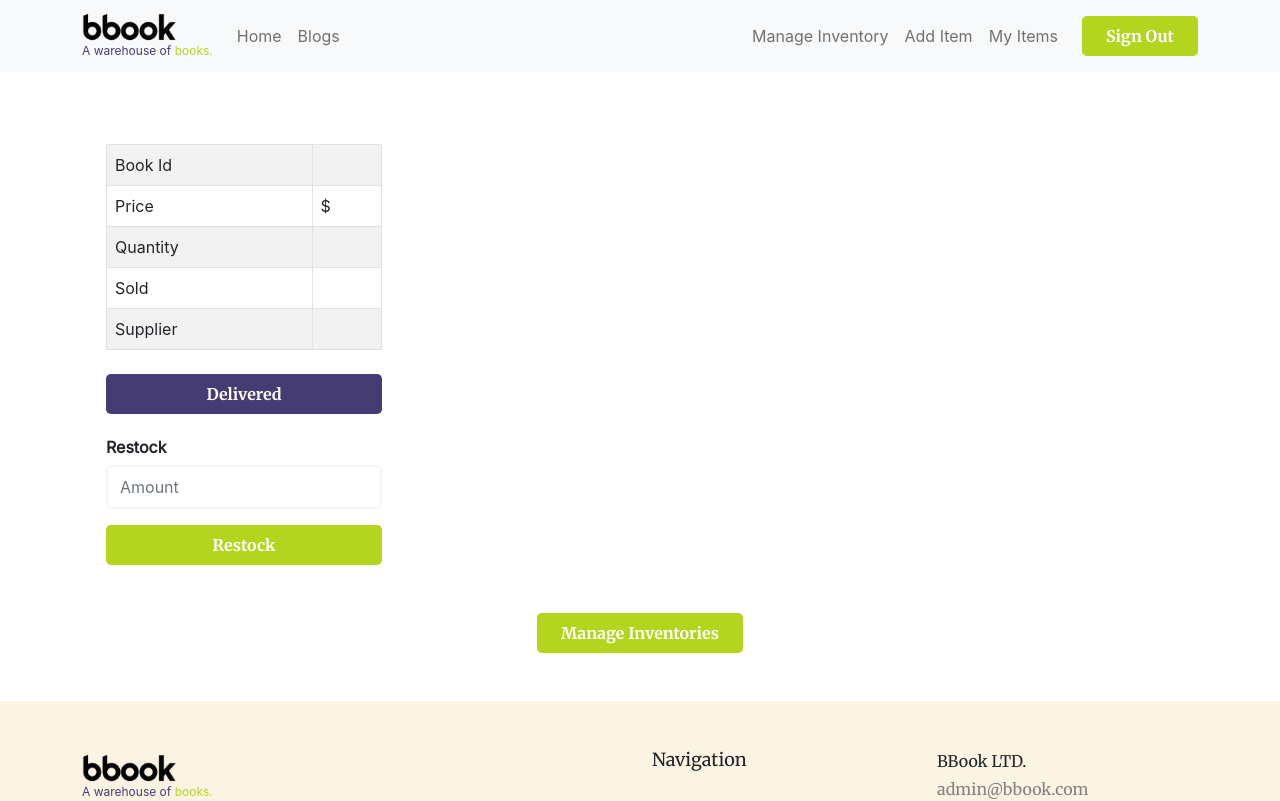
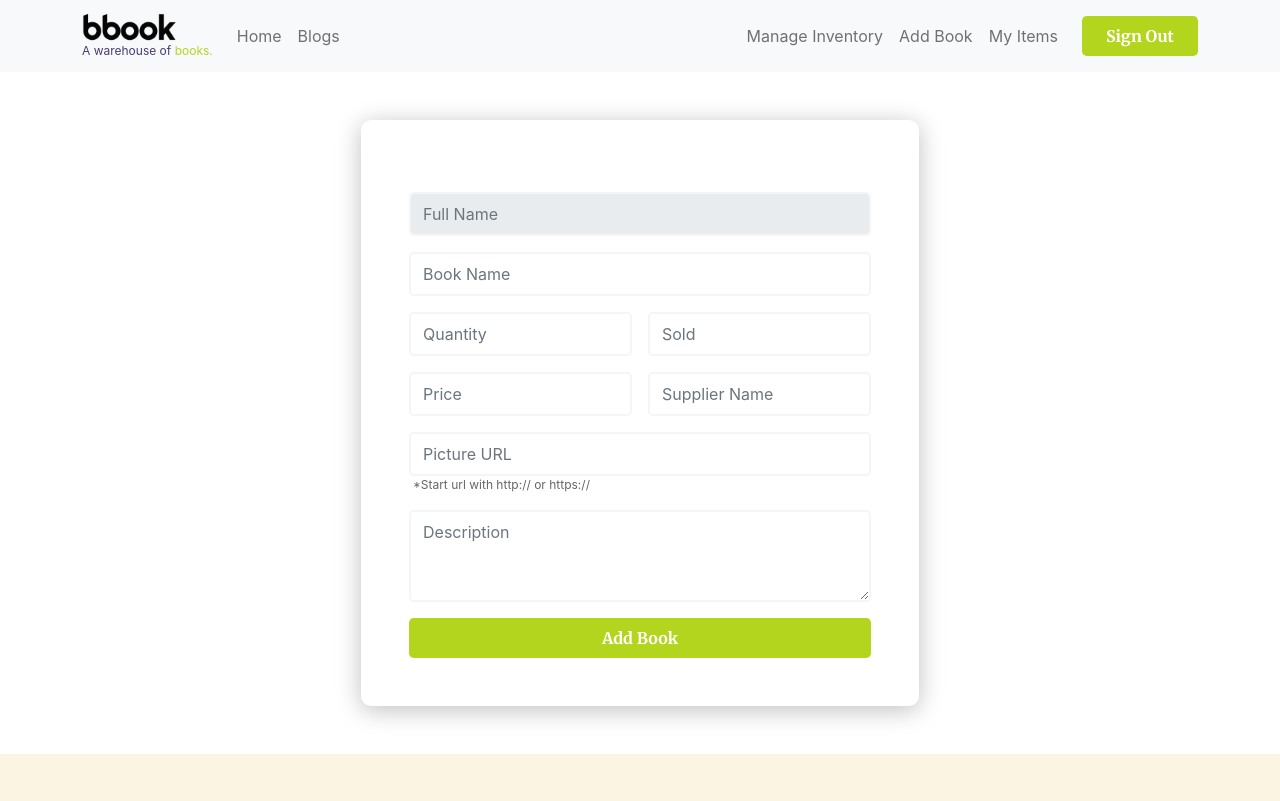
Before and after one commit to azizerorahman/bbook_client-side, a React (Create React App) app: page /inventory/add-book in a window 1280 px wide. Shown: the top 801 px of the page. Built offline with nearby package versions, Linux system fonts and the light colour scheme; no server answers; a web font is replaced by a local one.

Commit message:
add book page added

```diff
--- a/src/App.js
+++ b/src/App.js
@@ -11,6 +11,7 @@ import TermsAndConditions from './components/TermsAndConditions/TermsAndConditio
 import NotFound from './components/NotFound/NotFound';
 import Blogs from './components/Blogs/Blogs';
 import ManageInventories from './components/ManageInventories/ManageInventories';
+import AddBook from './components/AddBook/AddBook';
 
 function App() {
   return (
@@ -32,6 +33,11 @@ function App() {
             <ManageInventories></ManageInventories>
           </RequireAuth>
         }></Route>
+        <Route path='/inventory/add-book' element={
+          <RequireAuth>
+            <AddBook></AddBook>
+          </RequireAuth>
+        }></Route>
         <Route path='/blogs' element={<Blogs></Blogs>}></Route>
         <Route path='*' element={<NotFound></NotFound>}></Route>
       </Routes>
--- /dev/null
+++ b/src/components/AddBook/AddBook.js
@@ -0,0 +1,142 @@
+import React from 'react';
+import { Button, Col, Container, Form, Row } from 'react-bootstrap';
+import { useAuthState } from 'react-firebase-hooks/auth';
+import auth from '../../firebase.init';
+import { toast, ToastContainer } from 'react-toastify';
+import 'react-toastify/dist/ReactToastify.css';
+
+const AddBook = () => {
+    const [user] = useAuthState(auth);
+
+    // add book button
+    const handleAddBookButton = e => {
+        e.preventDefault();
+
+        const name = e.target.name.value;
+        const newBook = {
+            adderEmail: user.email,
+            name: e.target.name.value,
+            quantity: e.target.quantity.value,
+            sold: e.target.sold.value,
+            price: e.target.price.value,
+            supplier: e.target.supplier.value,
+            url: e.target.url.value,
+            description: e.target.description.value
+        }
+
+        // send data to server
+        fetch('http://localhost:5000/books', {
+            method: 'POST',
+            headers: {
+                'content-type': 'application/json'
+            },
+            body: JSON.stringify(newBook)
+        })
+            .then(res => res.json())
+            .then(() => {
+                toast.success(`${name} successfully added.`);
+                e.target.reset();
+            })
+    }
+
+    return (
+        <Container className='my-5 d-flex justify-content-center'>
+            <div className='w-50 p-5 section-box'>
+                <Form onSubmit={handleAddBookButton} className='pt-4'>
+                    <Form.Group className="mb-3" controlId="formBasicName">
+                        <Form.Control
+                            value={user?.displayName}
+                            className='input-field py-2'
+                            name="username"
+                            type="text"
+                            placeholder="Full Name"
+                            required
+                            readOnly
+                            disabled
+                        />
+                    </Form.Group>
+                    <Form.Group className="mb-3" controlId="formBasicName">
+                        <Form.Control
+                            className='input-field py-2'
+                            name="name"
+                            type="text"
+                            placeholder="Book Name"
+                            required
+                        />
+                    </Form.Group>
+                    <Row xs={1} md={2} className="gx-3">
+                        <Col>
+                            <Form.Group className="mb-3" controlId="formBasicQuantity">
+                                <Form.Control
+                                    className='input-field py-2'
+                                    name="quantity"
+                                    type="number"
+                                    placeholder="Quantity"
+                                    required
+                                />
+                            </Form.Group>
+                        </Col>
+                        <Col>
+                            <Form.Group className="mb-3" controlId="formBasicSold">
+                                <Form.Control
+                                    className='input-field py-2'
+                                    name="sold"
+                                    type="number"
+                                    placeholder="Sold"
+                                    required
+                                />
+                            </Form.Group>
+                        </Col>
+                        <Col>
+                            <Form.Group className="mb-3" controlId="formBasicPrice">
+                                <Form.Control
+                                    className='input-field py-2'
+                                    name="price"
+                                    type="number"
+                                    placeholder="Price"
+                                    required
+                                />
+                            </Form.Group>
+                        </Col>
+                        <Col>
+                            <Form.Group className="mb-3" controlId="formBasicSupplier">
+                                <Form.Control
+                                    className='input-field py-2'
+                                    name="supplier"
+                                    type="text"
+                                    placeholder="Supplier Name"
+                                    required
+                                />
+                            </Form.Group>
+                        </Col>
+                    </Row>
+                    <Form.Group controlId="formBasicPicture">
+                        <Form.Control
+                            className='input-field py-2'
+                            name="url"
+                            type="url"
+                            placeholder="Picture URL"
+                            required
+                        />
+                    </Form.Group>
+                    <p className='ms-1 mb-3 tag-line gray-color'>*Start url with http:// or https://</p>
+                    <Form.Group controlId="formBasicDescription">
+                        <Form.Control
+                            as="textarea"
+                            rows={3}
+                            className='input-field py-2'
+                            name="description"
+                            type="textarea"
+                            placeholder="Description"
+                            required
+                        />
+                    </Form.Group>
+                    <Button className='border-0 w-100 py-2 px-4 mt-3 rounded-3 fw-bold f-merriweather secondary-bg button' type='submit'>Add Book</Button>
+                </Form>
+            </div>
+            <ToastContainer />
+        </Container>
+    );
+};
+
+export default AddBook;
--- a/src/components/Header/Header.js
+++ b/src/components/Header/Header.js
@@ -32,7 +32,7 @@ const Header = () => {
                             user ?
                                 <Nav>
                                     <Link className='nav-link' to="/manage-inventories">Manage Inventory</Link>
-                                    <Link className='nav-link' to="/add-item">Add Item</Link>
+                                    <Link className='nav-link' to="/inventory/add-book">Add Book</Link>
                                     <Link className='nav-link' to="/my-items">My Items</Link>
                                     <Button onClick={handleSignOut} className='border-0 ms-3 py-2 px-4 rounded-3 fw-bold f-merriweather secondary-bg button'>Sign Out</Button>
                                 </Nav>
--- a/src/components/ManageInventories/ManageInventories.js
+++ b/src/components/ManageInventories/ManageInventories.js
@@ -1,11 +1,12 @@
 import React from 'react';
-import { Container, Table } from 'react-bootstrap';
+import { Button, Container, Table } from 'react-bootstrap';
 import useBooks from '../../hooks/useBooks';
 import Item from '../Item/Item';
 import { confirmAlert } from '@ergisgjergji/react-confirm-alert';
 import '@ergisgjergji/react-confirm-alert/src/react-confirm-alert.css';
 import { toast, ToastContainer } from 'react-toastify';
 import 'react-toastify/dist/ReactToastify.css';
+import { Link } from 'react-router-dom';
 
 const ManageInventories = () => {
     const [books] = useBooks();
@@ -27,7 +28,7 @@ const ManageInventories = () => {
                             .then(res => res.json())
                             .then(data => {
                                 if (data.deletedCount > 0) {
-                                    toast.success(`${name} Deleted.`);
+                                    toast.success(`${name} deleted.`);
                                 }
                             })
                     }
@@ -66,6 +67,11 @@ const ManageInventories = () => {
                     }
                 </tbody>
             </Table>
+            <div className='d-flex justify-content-center pt-4'>
+                <Link to='/inventory/add-book' >
+                    <Button className='border-0 py-2 px-4 rounded-3 fw-bold f-merriweather secondary-bg button'>Add New Item</Button>
+                </Link>
+            </div>
             <ToastContainer />
         </Container>
     );
--- a/src/components/SignUp/SignUp.js
+++ b/src/components/SignUp/SignUp.js
@@ -1,7 +1,7 @@
 import React from 'react';
 import { Button, Form } from 'react-bootstrap';
 import { Link, useNavigate } from 'react-router-dom';
-import { useCreateUserWithEmailAndPassword } from 'react-firebase-hooks/auth';
+import { useCreateUserWithEmailAndPassword, useUpdateProfile } from 'react-firebase-hooks/auth';
 import './SignUp.css'
 import auth from '../../firebase.init';
 import { toast, ToastContainer } from 'react-toastify';
@@ -18,27 +18,42 @@ const SignUp = () => {
         error,
     ] = useCreateUserWithEmailAndPassword(auth, { sendEmailVerification: true });
 
-    // display error
+    const [
+        updateProfile,
+        updating,
+        updateError
+    ] = useUpdateProfile(auth);
+
+    let errorMessage;
+
+    // display create user error
     if (error) {
-        toast.error(error);
+        errorMessage = error.message;
+    }
+
+    // display github error
+    if (updateError) {
+        errorMessage = updateError.message;
     }
 
     // loading spinner
-    if (loading) {
+    if (loading || updating) {
         return <Loading></Loading>
     }
 
     // sign up
-    const handleSignUp = e => {
+    const handleSignUp = async e => {
         e.preventDefault();
 
+        const name = e.target.name.value;
         const email = e.target.email.value;
         const password = e.target.password.value;
 
         const test = /.{8,}/.test(password);
 
         if (test) {
-            createUserWithEmailAndPassword(email, password);
+            await createUserWithEmailAndPassword(email, password);
+            await updateProfile({ displayName: name });
             navigate('/home');
         }
         else {
@@ -54,18 +69,37 @@ const SignUp = () => {
                 <p className='text-center gray-color sub-text'>Already have an account? <Link to='/sign-in'>Sign in</Link></p>
                 <Form onSubmit={handleSignUp} className='pt-4'>
                     <Form.Group className="mb-3" controlId="formBasicName">
-                        <Form.Control className='input-field py-2' name="name" type="text" placeholder="Full Name" required />
+                        <Form.Control
+                            className='input-field py-2'
+                            name="name"
+                            type="text"
+                            placeholder="Full Name"
+                            required
+                        />
                     </Form.Group>
                     <Form.Group className="mb-3" controlId="formBasicEmail">
-                        <Form.Control className='input-field py-2' name="email" type="email" placeholder="Email" required />
+                        <Form.Control
+                            className='input-field py-2'
+                            name="email"
+                            type="email"
+                            placeholder="Email"
+                            required
+                        />
                     </Form.Group>
                     <Form.Group className="mb-3" controlId="formBasicPassword">
-                        <Form.Control className='input-field py-2' name="password" type="password" placeholder="Password" required />
+                        <Form.Control
+                            className='input-field py-2'
+                            name="password"
+                            type="password"
+                            placeholder="Password"
+                            required
+                        />
                     </Form.Group>
                     <Form.Group className="mb-3 d-flex align-items-center" controlId="formBasicCheckbox">
                         <Form.Check type="checkbox" id='checkbox' required />
                         <label className='ms-2 gray-color checkbox-label' htmlFor='checkbox'>I have read and agree to the <Link to='/terms-and-conditions'>Terms &#38; Conditions</Link>.</label>
                     </Form.Group>
+                    <p className='text-center text-danger mb-1 small-text'>{errorMessage}</p>
                     <Button className='border-0 w-100 py-2 px-4 mt-3 rounded-3 fw-bold f-merriweather secondary-bg button' type='submit'>Sign up</Button>
                 </Form>
                 <SocialLogin></SocialLogin>
```
Also changed, not shown: src/components/AddBook/AddBook.css (added).
